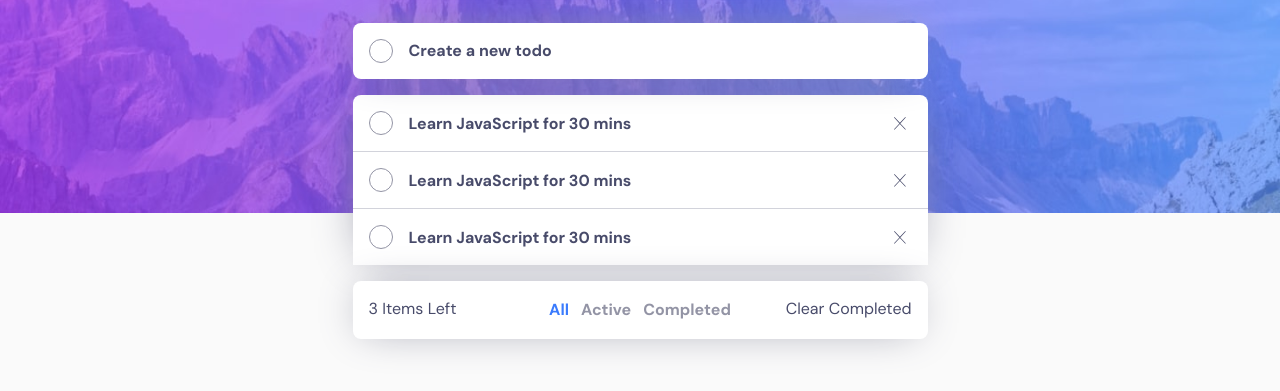
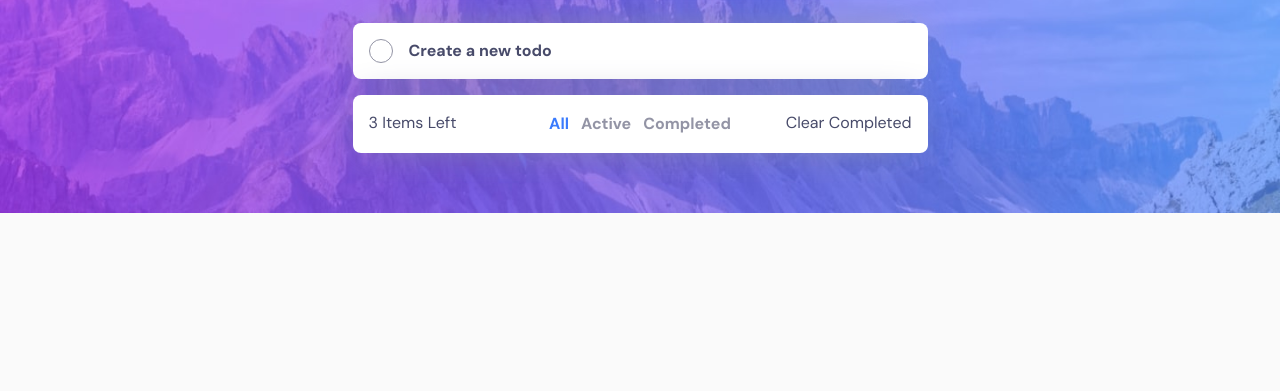
Before and after one commit to joshua-emmanuel/todo-app, a website built with Vite: page index.html in a window 1280 px wide. Shown: the part 107-498 px from the top of the page. Built offline with nearby package versions, Linux system fonts and the light colour scheme.

Commit message:
Remove hardcoded todos in html

```diff
--- a/index.html
+++ b/index.html
@@ -27,30 +27,14 @@
         </div>
         <div class="todos">
           <ul class="todo-list">
-            <li class="todo-list__item">
+            <!-- <li class="todo-list__item">
               <input type="checkbox" id="todo-id">
               <label class="todo-checkbox" for="todo-id"></label>
               <label for="todo-id" class="todo-name">Learn JavaScript for 30 mins</label>
               <button type="button" class="remove-todo-btn">
                 <img src="./assets/images/icon-cross.svg" alt="">
               </button>
-            </li>
-            <li class="todo-list__item">
-              <input type="checkbox" id="todo-id-2">
-              <label class="todo-checkbox" for="todo-id-2"></label>
-              <label for="todo-id-2" class="todo-name">Learn JavaScript for 30 mins</label>
-              <button type="button" class="remove-todo-btn">
-                <img src="./assets/images/icon-cross.svg" alt="">
-              </button>
-            </li>
-            <li class="todo-list__item">
-              <input type="checkbox" id="todo-id-3">
-              <label class="todo-checkbox" for="todo-id-3"></label>
-              <label for="todo-id-3" class="todo-name">Learn JavaScript for 30 mins</label>
-              <button type="button" class="remove-todo-btn">
-                <img src="./assets/images/icon-cross.svg" alt="">
-              </button>
-            </li>
+            </li> -->
           </ul>
           <div class="todos__status">
             <p class="active-todos">3 Items Left</p>
```
